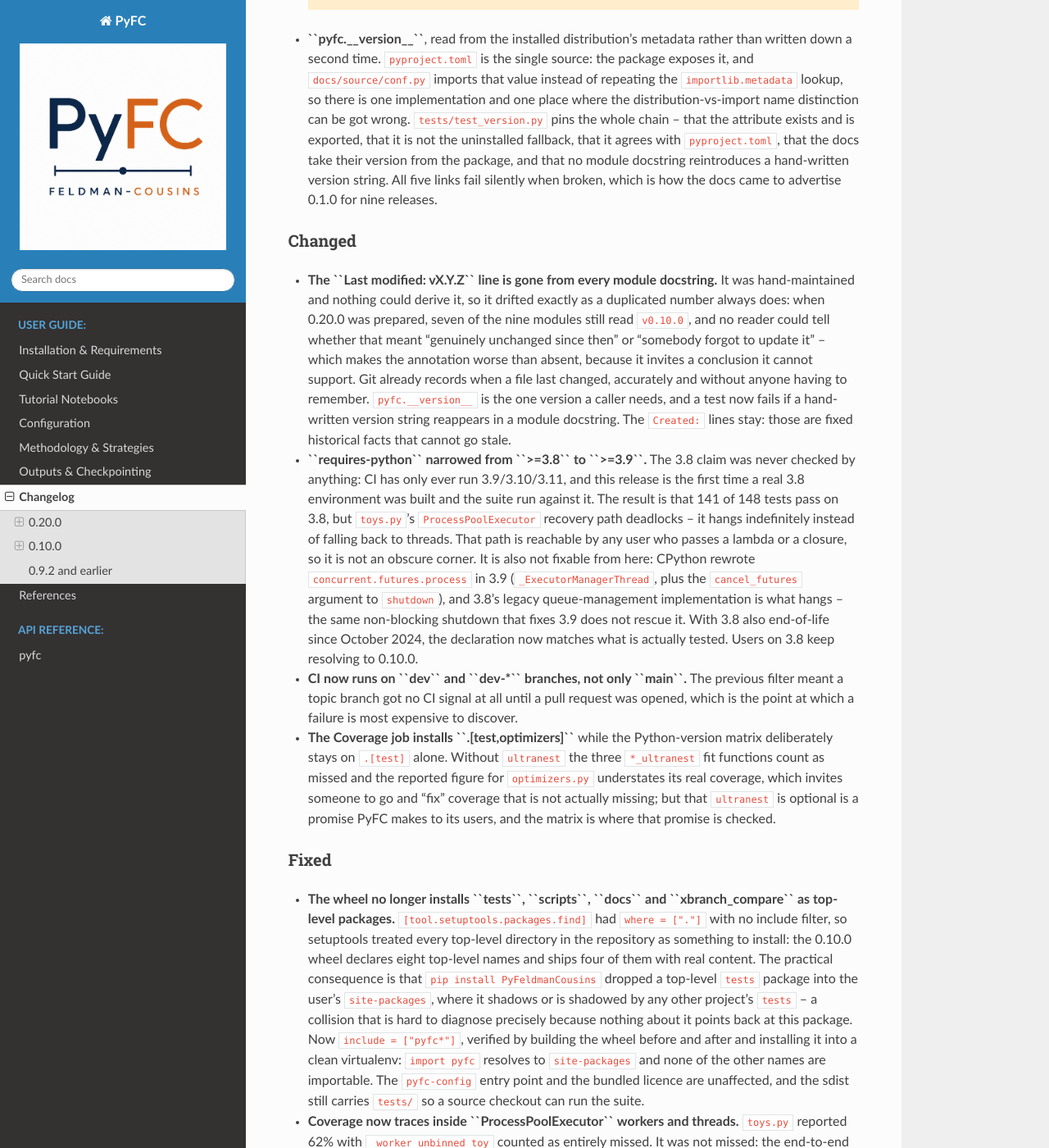
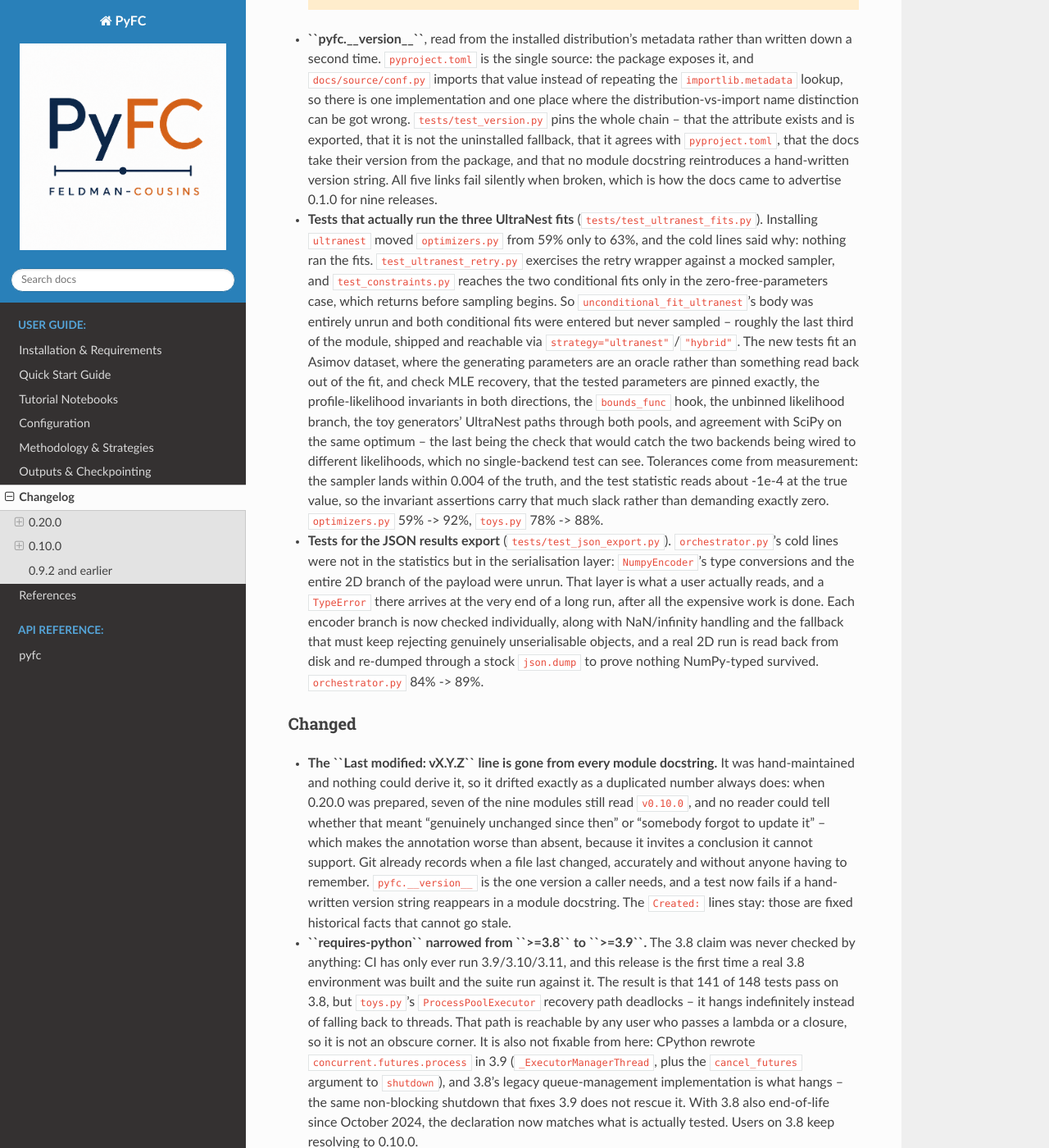
Before and after one commit to mbustama/FeldmanCousins, a Sphinx documentation site: the page built from docs/source/changelog.rst, in a window 1280 px wide and 1400 px high, scrolled down 3415 px. Shown: the whole window at 82% size. Built offline with Sphinx 7.4.7 and the Read the Docs theme 3.1.0, drawn with Linux system fonts in a browser that asks for light colours; some of the changed text lies outside the part shown.

Commit message:
Document the new tests and the ultranest return-type fix
CHANGELOG/changelog.rst gain entries for both test files and for the
unconditional_fit_ultranest return type, with the coverage figures each moved.

README/installation.rst counts recomputed from `pytest tests/ --collect-only -q`:
177 tests across 26 files, up from 153/24. The skip count is now 17 rather than
5, since the new UltraNest tests skip without the optional extra too -- verified
against a run in an environment without it (160 passed, 17 skipped).

Co-Authored-By: Claude Opus 5 <noreply@anthropic.com>

```diff
--- a/docs/source/changelog.rst
+++ b/docs/source/changelog.rst
@@ -184,6 +184,36 @@ Added
   the package, and that no module docstring reintroduces a hand-written version
   string. All five links fail silently when broken, which is how the docs came
   to advertise 0.1.0 for nine releases.
+* **Tests that actually run the three UltraNest fits**
+  (``tests/test_ultranest_fits.py``). Installing ``ultranest`` moved
+  ``optimizers.py`` from 59% only to 63%, and the cold lines said why: nothing
+  ran the fits. ``test_ultranest_retry.py`` exercises the retry wrapper against
+  a mocked sampler, and ``test_constraints.py`` reaches the two conditional fits
+  only in the zero-free-parameters case, which returns before sampling begins.
+  So ``unconditional_fit_ultranest``'s body was entirely unrun and both
+  conditional fits were entered but never sampled -- roughly the last third of
+  the module, shipped and reachable via ``strategy="ultranest"``/``"hybrid"``.
+  The new tests fit an Asimov dataset, where the generating parameters are an
+  oracle rather than something read back out of the fit, and check MLE recovery,
+  that the tested parameters are pinned exactly, the profile-likelihood
+  invariants in both directions, the ``bounds_func`` hook, the unbinned
+  likelihood branch, the toy generators' UltraNest paths through both pools, and
+  agreement with SciPy on the same optimum -- the last being the check that
+  would catch the two backends being wired to different likelihoods, which no
+  single-backend test can see. Tolerances come from measurement: the sampler
+  lands within 0.004 of the truth, and the test statistic reads about -1e-4 at
+  the true value, so the invariant assertions carry that much slack rather than
+  demanding exactly zero. ``optimizers.py`` 59% -> 92%, ``toys.py`` 78% -> 88%.
+* **Tests for the JSON results export** (``tests/test_json_export.py``).
+  ``orchestrator.py``'s cold lines were not in the statistics but in the
+  serialisation layer: ``NumpyEncoder``'s type conversions and the entire 2D
+  branch of the payload were unrun. That layer is what a user actually reads,
+  and a ``TypeError`` there arrives at the very end of a long run, after all the
+  expensive work is done. Each encoder branch is now checked individually, along
+  with NaN/infinity handling and the fallback that must keep rejecting genuinely
+  unserialisable objects, and a real 2D run is read back from disk and
+  re-dumped through a stock ``json.dump`` to prove nothing NumPy-typed survived.
+  ``orchestrator.py`` 84% -> 89%.
 
 Changed
 ~~~~~~~
@@ -225,6 +255,15 @@ Changed
 
 Fixed
 ~~~~~
+* **``unconditional_fit_ultranest`` now returns an ``ndarray`` like every other
+  fit function.** It passed UltraNest's result dict straight through, so it
+  alone among the six returned a plain Python list. ``compute_fc_intervals``
+  assigns whichever fit it called directly into ``results["best_fit"]``, which
+  it initialises as an ndarray, so the type of that entry silently depended on
+  which strategy ran. Nothing broke, because the value is only indexed and
+  serialised -- but any NumPy operation added to it later would have worked
+  under three strategies and failed under the fourth, at the end of a long run.
+  Found by writing the first test that actually calls the function.
 * **The wheel no longer installs ``tests``, ``scripts``, ``docs`` and
   ``xbranch_compare`` as top-level packages.**
   ``[tool.setuptools.packages.find]`` had ``where = ["."]`` with no include
--- a/docs/source/installation.rst
+++ b/docs/source/installation.rst
@@ -175,6 +175,7 @@ The project structure is organized modularly to separate analytical likelihood m
    │   ├── test_core.py                                 # Core installation and import tests, including checks for optional dependencies
    │   ├── test_disconnected_intervals.py               # Tests for the contiguous-run helper and disconnected 1D interval reporting
    │   ├── test_finite_mc_likelihood.py                 # Hand-computed-reference tests for the finite-MC likelihood formula
+   │   ├── test_json_export.py                          # Tests for the JSON results export: NumpyEncoder conversions and the 2D payload
    │   ├── test_io.py                                   # Tests for File I/O and intermediate .npz checkpoint recovery mechanisms
    │   ├── test_multiprocessing.py                      # Tests for unbinned execution and multi-processing concurrency using ProcessPoolExecutor
    │   ├── test_nd_binned.py                            # Tests for N-dimensional binned data (flatten-invariance, 2D histogram smoke test)
@@ -187,6 +188,7 @@ The project structure is organized modularly to separate analytical likelihood m
    │   ├── test_sparsify_grid.py                        # Regression tests for the sparsify_grid boundary-refinement guard fix
    │   ├── test_statistics.py                           # Tests for statistical correctness, likelihood behavior, and Asimov treatment convergence
    │   ├── test_toy_pool_fallback.py                    # Tests for the toy pool's ProcessPoolExecutor -> ThreadPoolExecutor recovery on unpicklable callables
+   │   ├── test_ultranest_fits.py                       # Tests that actually run the three UltraNest fits against an Asimov dataset
    │   ├── test_ultranest_retry.py                      # Tests for the UltraNest internal-bug retry wrapper
    │   ├── test_unbinned_grid.py                        # Tests for the unbinned grid-search path, against brute-force oracles and the PLR invariants
    │   ├── test_unbinned_toys.py                        # Tests for the unbinned toy-generation/fitting pipeline via a real ProcessPoolExecutor
```
Also changed, not shown: CHANGELOG.md (+39 -0 lines), README.md (+5 -3 lines).
